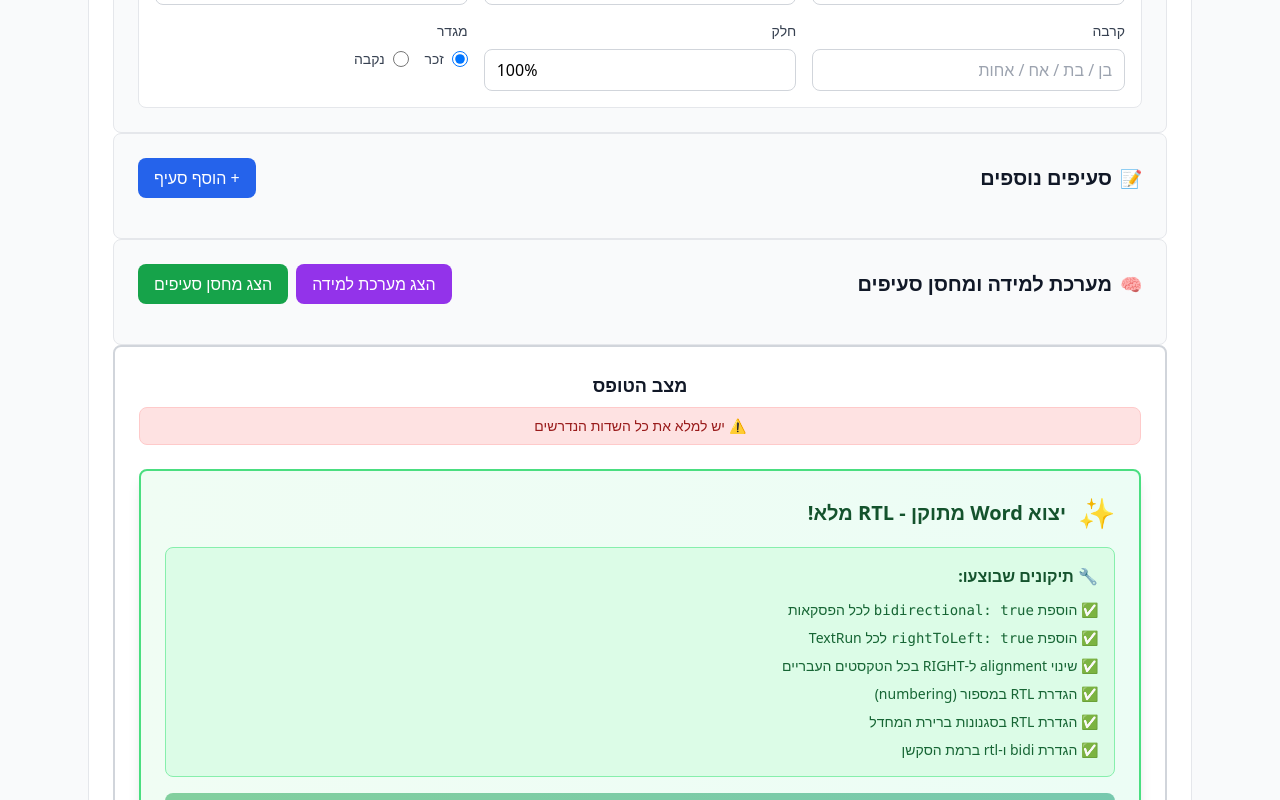
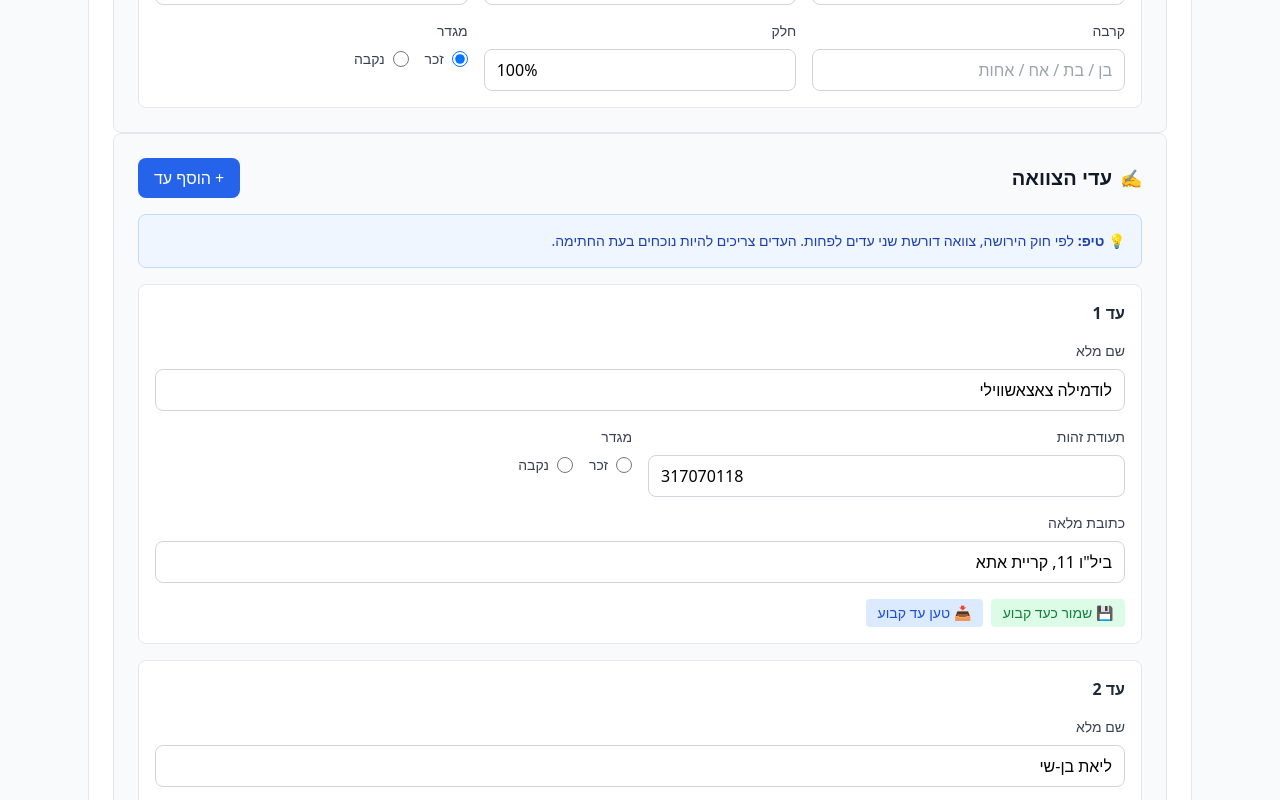
Before and after one commit to liatbenshai/legal-templates-clean-2.0, a Next.js app: page /documents/will in a window 1280 px wide. Shown: the part 1980-2780 px from the top of the page. Built offline with nearby package versions, Linux system fonts and the light colour scheme.

Commit message:
Add Witnesses Section to Will Form with Gender Selection and Save Feature

```diff
--- a/components/ProfessionalWillForm.tsx
+++ b/components/ProfessionalWillForm.tsx
@@ -197,6 +197,37 @@ export default function ProfessionalWillForm({ defaultWillType = 'individual' }:
     const matches = content.match(/\{\{([^}]+)\}\}/g);
     return matches ? [...new Set(matches.map(match => match.replace(/\{\{|\}\}/g, '')))] : [];
   };
+
+  // טעינת עדים שמורים
+  useEffect(() => {
+    const loadSavedWitnesses = () => {
+      const saved1 = localStorage.getItem('witness-1');
+      const saved2 = localStorage.getItem('witness-2');
+
+      if (saved1 || saved2) {
+        setWitnesses(prev => {
+          const newWitnesses = [...prev];
+          if (saved1) {
+            try {
+              newWitnesses[0] = JSON.parse(saved1);
+            } catch (e) {
+              console.error('Error loading witness 1:', e);
+            }
+          }
+          if (saved2) {
+            try {
+              newWitnesses[1] = JSON.parse(saved2);
+            } catch (e) {
+              console.error('Error loading witness 2:', e);
+            }
+          }
+          return newWitnesses;
+        });
+      }
+    };
+
+    loadSavedWitnesses();
+  }, []); // טען פעם אחת בלבד
 
   // טעינת תבניות JSON
   useEffect(() => {
@@ -1195,6 +1226,138 @@ export default function ProfessionalWillForm({ defaultWillType = 'individual' }:
           )}
         </section>
 
+        {/* עדים */}
+        <section className="bg-gray-50 p-6 rounded-lg border">
+          <div className="flex justify-between items-center mb-4">
+            <h2 className="text-xl font-bold text-gray-900 flex items-center gap-2">
+              <span className="text-lg">✍️</span>
+              עדי הצוואה
+            </h2>
+            <button
+              onClick={() => setWitnesses(prev => [...prev, {
+                name: '',
+                id: '',
+                address: '',
+                gender: 'male'
+              }])}
+              className="px-4 py-2 bg-blue-600 text-white rounded-lg hover:bg-blue-700 transition"
+            >
+              + הוסף עד
+            </button>
+          </div>
+
+          <div className="bg-blue-50 border border-blue-200 rounded-lg p-4 mb-4">
+            <p className="text-sm text-blue-800">
+              <strong>💡 טיפ:</strong> לפי חוק הירושה, צוואה דורשת שני עדים לפחות. העדים צריכים להיות נוכחים בעת החתימה.
+            </p>
+          </div>
+
+          {witnesses.map((witness, index) => (
+            <div key={index} className="bg-white p-4 rounded-lg border mb-4">
+              <div className="flex justify-between items-center mb-4">
+                <h3 className="font-semibold text-gray-800">עד {index + 1}</h3>
+                {witnesses.length > 2 && (
+                  <button
+                    onClick={() => setWitnesses(prev => prev.filter((_, i) => i !== index))}
+                    className="text-red-600 hover:text-red-800"
+                  >
+                    🗑️ מחק
+                  </button>
+                )}
+              </div>
+
+              <div className="grid md:grid-cols-2 gap-4">
+                <div className="md:col-span-2">
+                  <label className="block text-sm font-medium text-gray-700 mb-2">שם מלא</label>
+                  <input
+                    type="text"
+                    value={witness.name}
+                    onChange={(e) => setWitnesses(prev => prev.map((w, i) =>
+                      i === index ? { ...w, name: e.target.value } : w
+                    ))}
+                    className="w-full px-3 py-2 border border-gray-300 rounded-lg focus:ring-blue-500 focus:border-blue-500"
+                    placeholder="שם פרטי ושם משפחה"
+                    dir="rtl"
+                  />
+                </div>
+
+                <div>
+                  <label className="block text-sm font-medium text-gray-700 mb-2">תעודת זהות</label>
+                  <input
+                    type="text"
+                    value={witness.id}
+                    onChange={(e) => setWitnesses(prev => prev.map((w, i) =>
+                      i === index ? { ...w, id: e.target.value } : w
+                    ))}
+                    className="w-full px-3 py-2 border border-gray-300 rounded-lg focus:ring-blue-500 focus:border-blue-500"
+                    placeholder="123456789"
+                    maxLength={9}
+                    dir="ltr"
+                  />
+                </div>
+
+                <div>
+                  <GenderSelector
+                    value={witness.gender}
+                    onChange={(gender) => {
+                      const validGender = (gender === 'male' || gender === 'female') ? gender : 'male';
+                      setWitnesses(prev => prev.map((w, i) =>
+                        i === index ? { ...w, gender: validGender } : w
+                      ));
+                    }}
+                    label="מגדר"
+                  />
+                </div>
+
+                <div className="md:col-span-2">
+                  <label className="block text-sm font-medium text-gray-700 mb-2">כתובת מלאה</label>
+                  <input
+                    type="text"
+                    value={witness.address}
+                    onChange={(e) => setWitnesses(prev => prev.map((w, i) =>
+                      i === index ? { ...w, address: e.target.value } : w
+                    ))}
+                    className="w-full px-3 py-2 border border-gray-300 rounded-lg focus:ring-blue-500 focus:border-blue-500"
+                    placeholder="רחוב, מספר, דירה, עיר"
+                    dir="rtl"
+                  />
+                </div>
+              </div>
+
+              {/* כפתורים לשמירת עד כברירת מחדל */}
+              <div className="mt-4 flex gap-2">
+                <button
+                  onClick={() => {
+                    localStorage.setItem(`witness-${index + 1}`, JSON.stringify(witness));
+                    alert(`✅ עד ${index + 1} נשמר כברירת מחדל`);
+                  }}
+                  className="px-3 py-1 text-sm bg-green-100 text-green-700 rounded hover:bg-green-200 transition"
+                  disabled={!witness.name || !witness.id || !witness.address}
+                >
+                  💾 שמור כעד קבוע
+                </button>
+                <button
+                  onClick={() => {
+                    const saved = localStorage.getItem(`witness-${index + 1}`);
+                    if (saved) {
+                      const savedWitness = JSON.parse(saved);
+                      setWitnesses(prev => prev.map((w, i) =>
+                        i === index ? savedWitness : w
+                      ));
+                      alert(`✅ עד ${index + 1} נטען מהשמירה`);
+                    } else {
+                      alert('❌ אין עד שמור');
+                    }
+                  }}
+                  className="px-3 py-1 text-sm bg-blue-100 text-blue-700 rounded hover:bg-blue-200 transition"
+                >
+                  📥 טען עד קבוע
+                </button>
+              </div>
+            </div>
+          ))}
+        </section>
+
         {/* סעיפים נוספים */}
         <section className="bg-gray-50 p-6 rounded-lg border">
           <div className="flex justify-between items-center mb-4">
```
